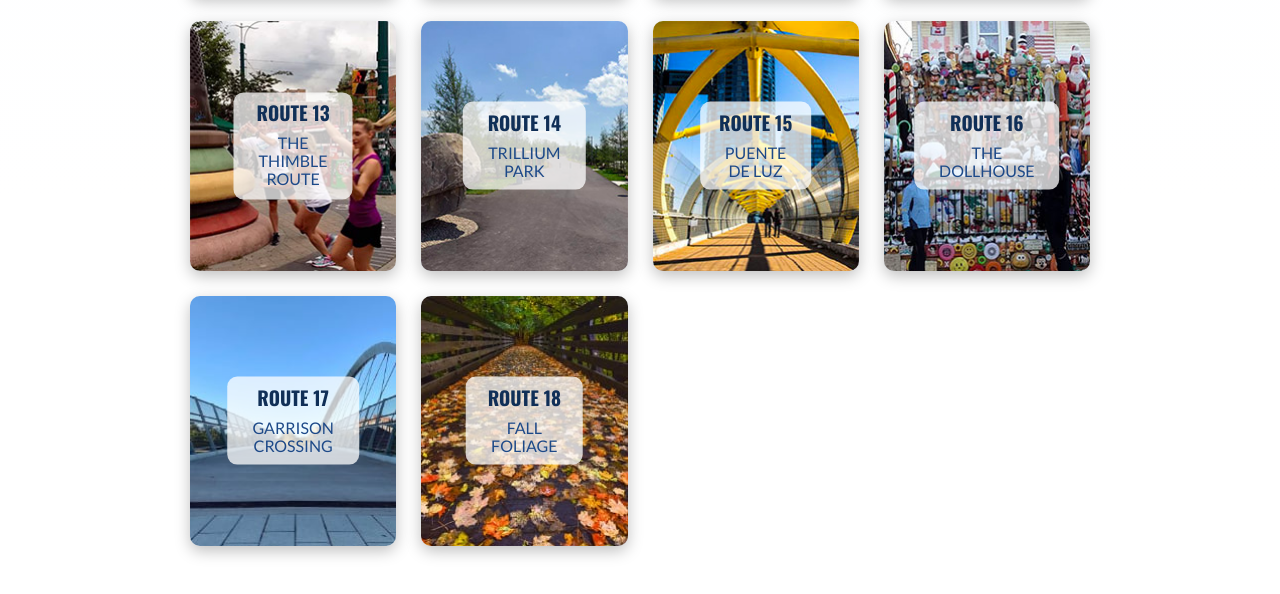
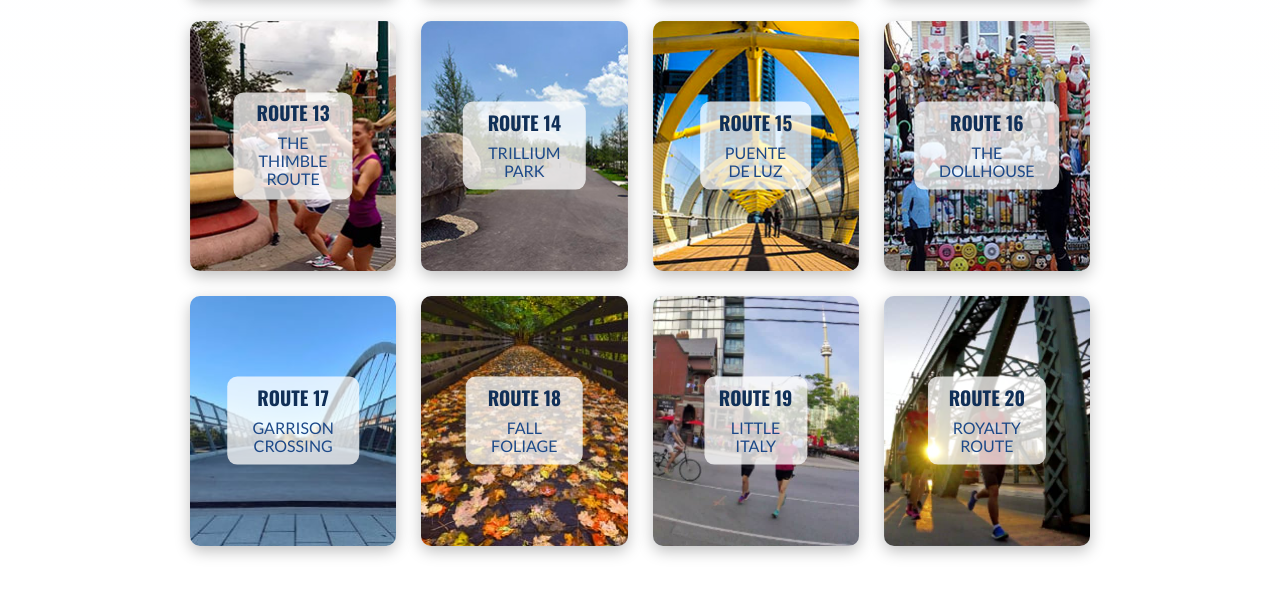
Before and after one commit to yourpalkat/runningrats, a plain HTML site: page tuesday.html in a window 1280 px wide. Shown: the part 2484-3078 px from the top of the page. Drawn offline with nearby package versions, Linux system fonts and the light colour scheme.

Commit message:
Two new Tuesday routes

```diff
--- a/tuesday.html
+++ b/tuesday.html
@@ -659,6 +659,51 @@
 						</div>
 					</div>
 
+					<div class="route-card">
+						<div class="route-card-front">
+							<img src="images/routes/19.jpg" alt="Runners heading west on Wellington Street, downtown Toronto">
+							<div class="card-overlay">
+								<h4>Route 19</h4>
+								<h5>Little Italy</h5>
+							</div>
+						</div>
+
+						<div class="route-card-back">
+							<h4>Route 19</h4>
+							<h5>Little Italy</h5>
+							<h6>MapMyRun Links:</h6>
+							<ul class="route-links">
+								<li><a href="https://www.mapmyrun.com/routes/view/2894454733/">8K</a></li>
+								<li><a href="https://www.mapmyrun.com/routes/view/2894459101/">10K</a></li>
+								<li><a href="https://www.mapmyrun.com/routes/view/2894429266/">13K</a></li>
+							</ul>
+							<h6>Route Sheet:</h6>
+							<p><a href="./images/route-sheets/19.pdf" class="download-link">Download</a></p>
+						</div>
+					</div>
+
+					<div class="route-card">
+						<div class="route-card-front">
+							<img src="images/routes/20.jpg" alt="Running east over the Broadview bridge at sunset">
+							<div class="card-overlay">
+								<h4>Route 20</h4>
+								<h5>Royalty Route</h5>
+							</div>
+						</div>
+
+						<div class="route-card-back">
+							<h4>Route 20</h4>
+							<h5>Royalty Route</h5>
+							<h6>MapMyRun Links:</h6>
+							<ul class="route-links">
+								<li><a href="https://www.mapmyrun.com/routes/view/2892026995">7K</a></li>
+								<li><a href="https://www.mapmyrun.com/routes/view/2892031348">10K</a></li>
+								<li><a href="https://www.mapmyrun.com/routes/view/2892030532">13K</a></li>
+							</ul>
+							<h6>Route Sheet:</h6>
+							<p><a href="./images/route-sheets/20.pdf" class="download-link">Download</a></p>
+						</div>
+					</div>
 				</div>
 			</div>
 		</section>
```
Also changed, not shown: images/routes/19.jpg (added), images/routes/20.jpg (added), 2 other files.
